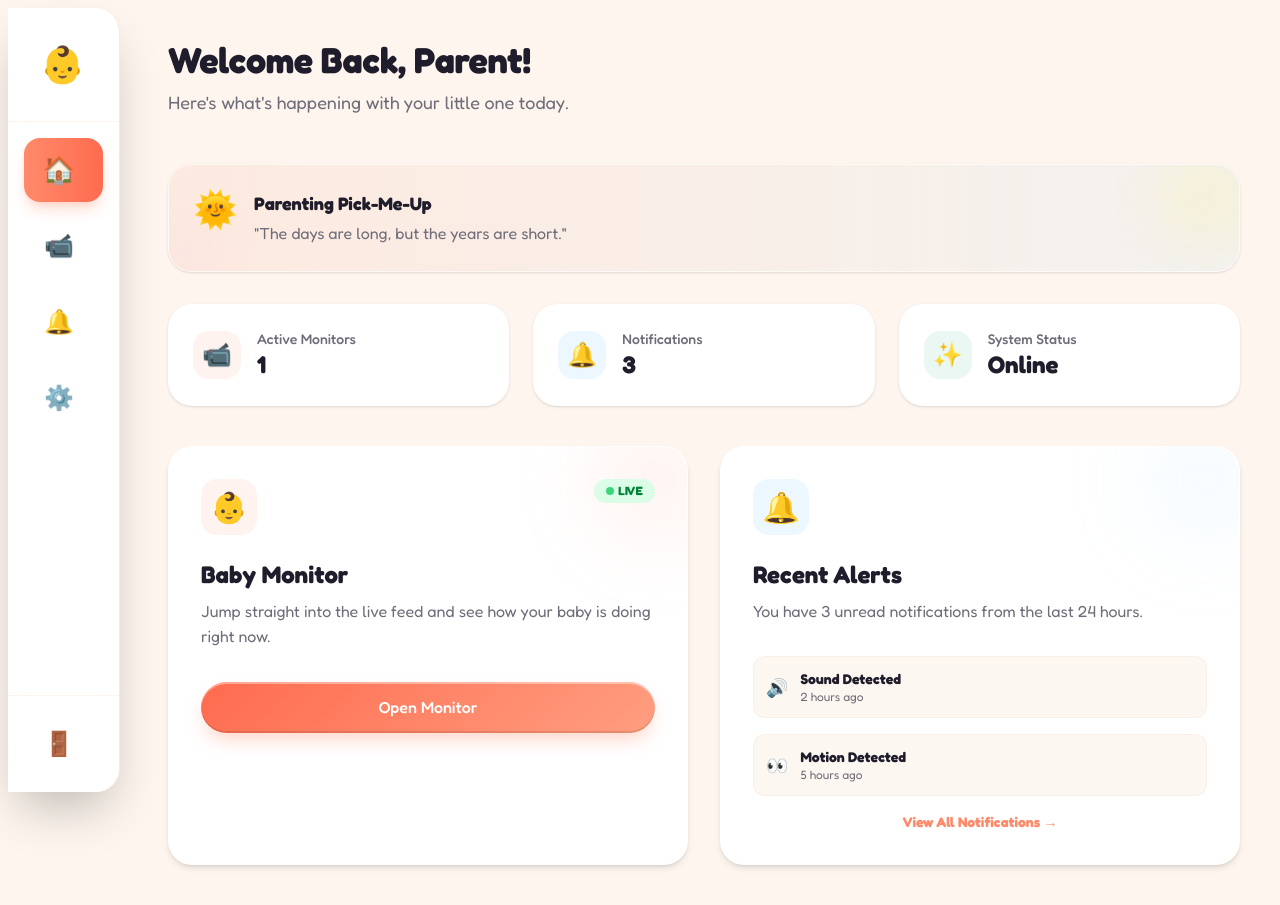
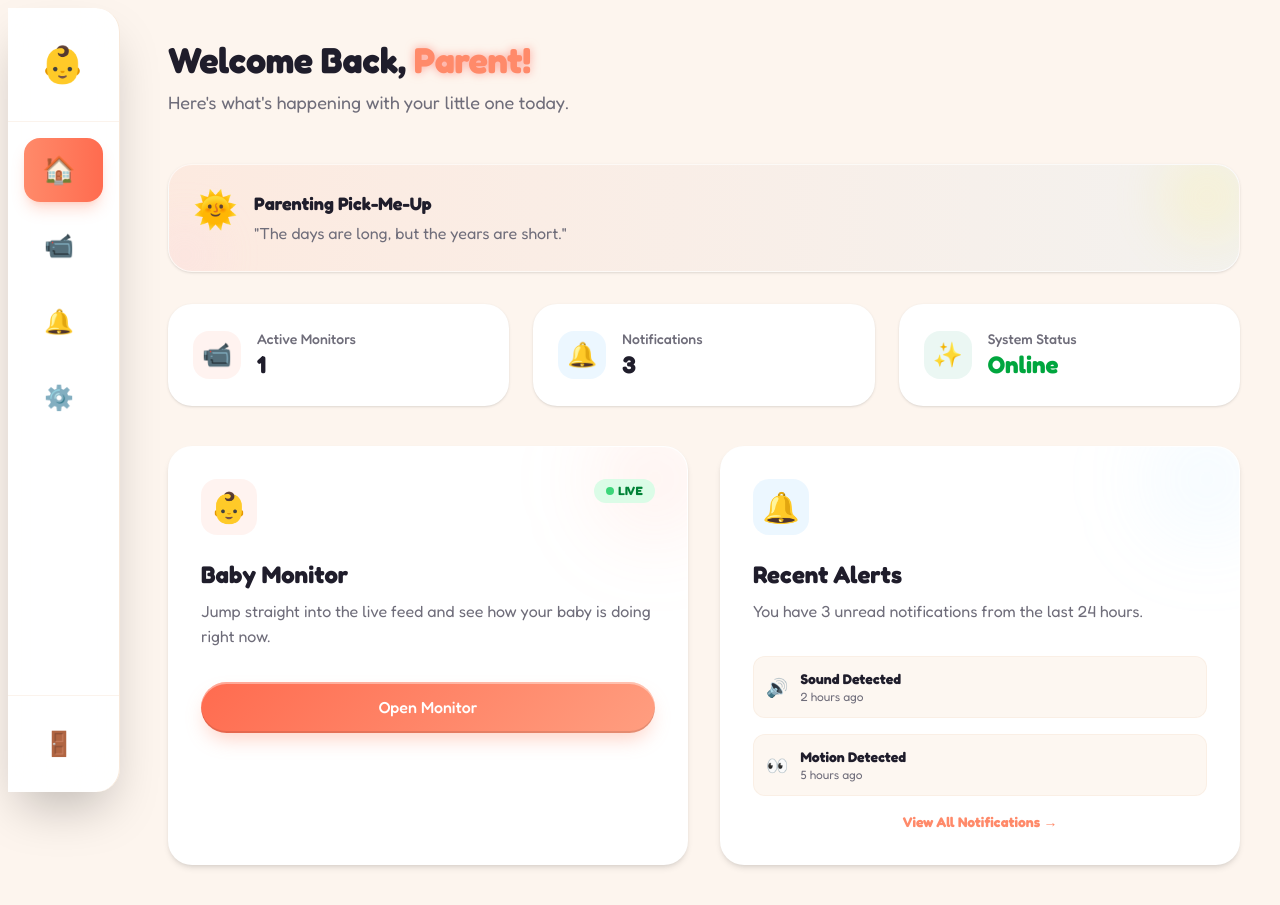
Before and after one commit to vvictort/htc-2026, a React (Vite) app in the folder frontend/: page /dashboard in a window 1280 px wide. Built offline with nearby package versions, Linux system fonts and the light colour scheme.

Commit message:
minor aesthetics fix

```diff
--- a/frontend/src/components/dashboard/DashboardLayout.tsx
+++ b/frontend/src/components/dashboard/DashboardLayout.tsx
@@ -4,7 +4,7 @@ import { motion } from "framer-motion";
 
 interface DashboardLayoutProps {
   children: ReactNode;
-  title?: string;
+  title?: ReactNode;
   subtitle?: string;
 }
 
--- a/frontend/src/pages/DashboardPage.tsx
+++ b/frontend/src/pages/DashboardPage.tsx
@@ -5,9 +5,21 @@ import DailyQuote from "../components/dashboard/DailyQuote";
 
 export default function DashboardPage() {
   const stats = [
-    { label: "Active Monitors", value: "1", icon: "📹", color: "bg-coral/10 text-coral" },
-    { label: "Notifications", value: "3", icon: "🔔", color: "bg-soft-blue/20 text-soft-blue" },
-    { label: "System Status", value: "Online", icon: "✨", color: "bg-soft-green/20 text-soft-green" },
+    { label: "Active Monitors", value: "1", icon: "📹", color: "bg-coral/10 text-coral", valueColor: "text-charcoal" },
+    {
+      label: "Notifications",
+      value: "3",
+      icon: "🔔",
+      color: "bg-soft-blue/20 text-soft-blue",
+      valueColor: "text-charcoal",
+    },
+    {
+      label: "System Status",
+      value: "Online",
+      icon: "✨",
+      color: "bg-soft-green/20 text-soft-green",
+      valueColor: "text-green-600",
+    },
   ];
 
   const container = {
@@ -26,7 +38,14 @@ export default function DashboardPage() {
   };
 
   return (
-    <DashboardLayout title="Welcome Back, Parent!" subtitle="Here's what's happening with your little one today.">
+    <DashboardLayout
+      title={
+        <>
+          Welcome Back,{" "}
+          <span className="text-coral drop-shadow-[0_0_5px_rgba(255,111,97,0.6)] blur-[0.4px]">Parent!</span>
+        </>
+      }
+      subtitle="Here's what's happening with your little one today.">
       <motion.div variants={container} initial="hidden" animate="show">
         <motion.div variants={item}>
           <DailyQuote />
@@ -44,7 +63,7 @@ export default function DashboardPage() {
               </div>
               <div>
                 <p className="text-mid-gray text-sm font-medium">{stat.label}</p>
-                <h3 className="text-2xl font-bold text-charcoal">{stat.value}</h3>
+                <h3 className={`text-2xl font-bold ${stat.valueColor}`}>{stat.value}</h3>
               </div>
             </motion.div>
           ))}
```
